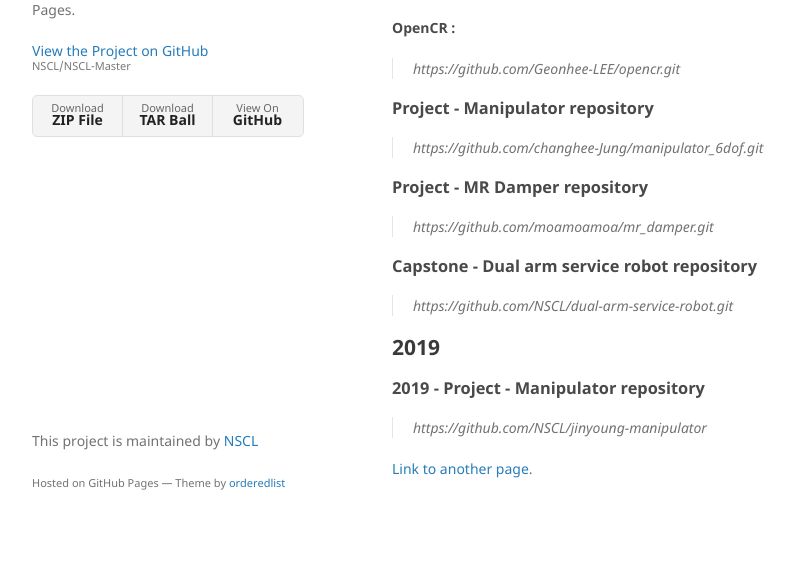
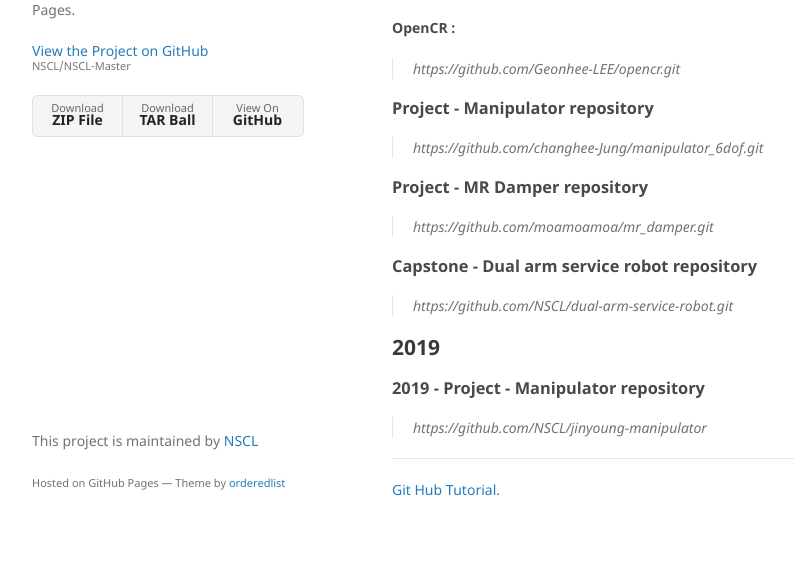
Before and after one commit to NSCL/NSCL-Master, a Jekyll site: the page built from index.md, in a window 1280 px wide. Shown: the part 338-908 px from the top of the page, without its empty margins (178-972 px from the left). Built offline with Jekyll 4.4.1, drawn with Linux system fonts in a browser that asks for light colours; our own code applies the rules of GitHub Pages for plain Markdown files.

Commit message:
Update index.md

```diff
--- a/index.md
+++ b/index.md
@@ -34,6 +34,6 @@ Dept. of Mechanical system design engineering, Seoul National Univ. of Science a
 > https://github.com/NSCL/jinyoung-manipulator
 
 
+------------------
 
-
-[Link to another page](./another-page.html).
+[Git Hub Tutorial](./another-page.html).
```
